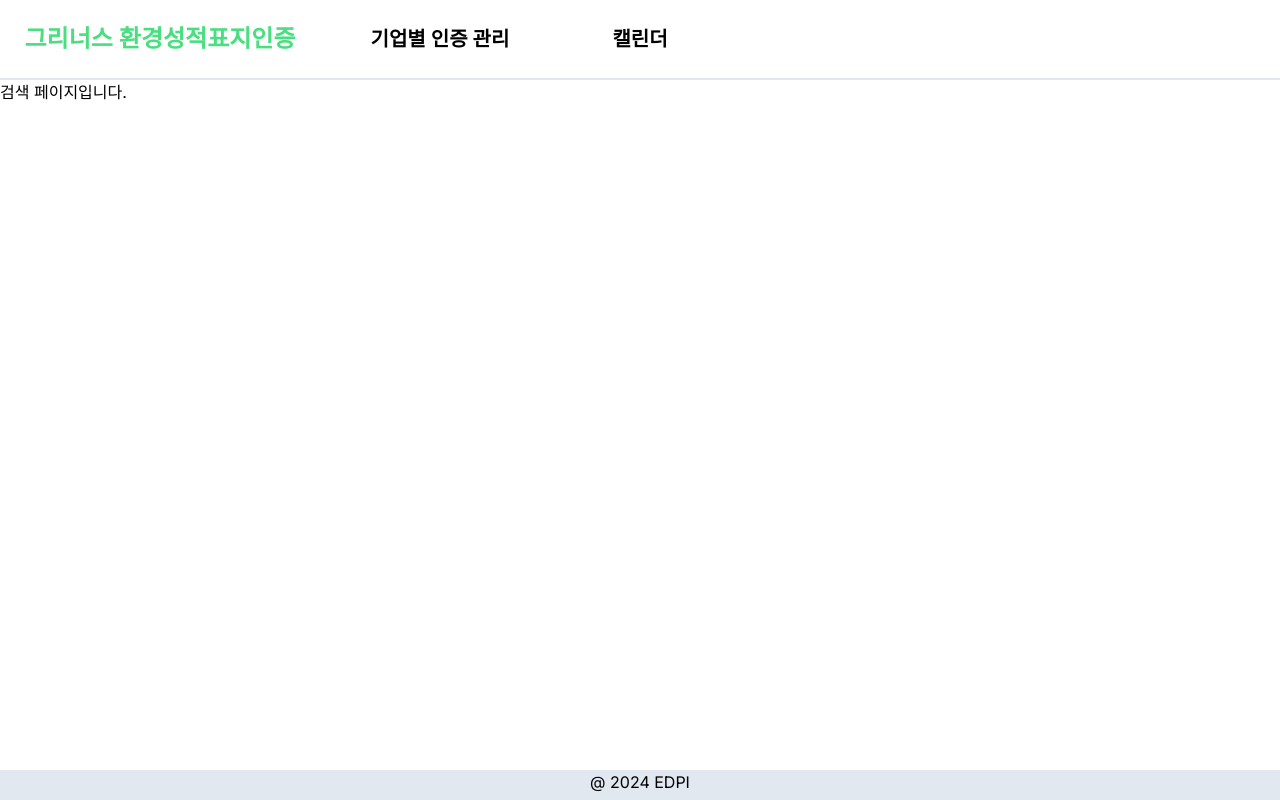
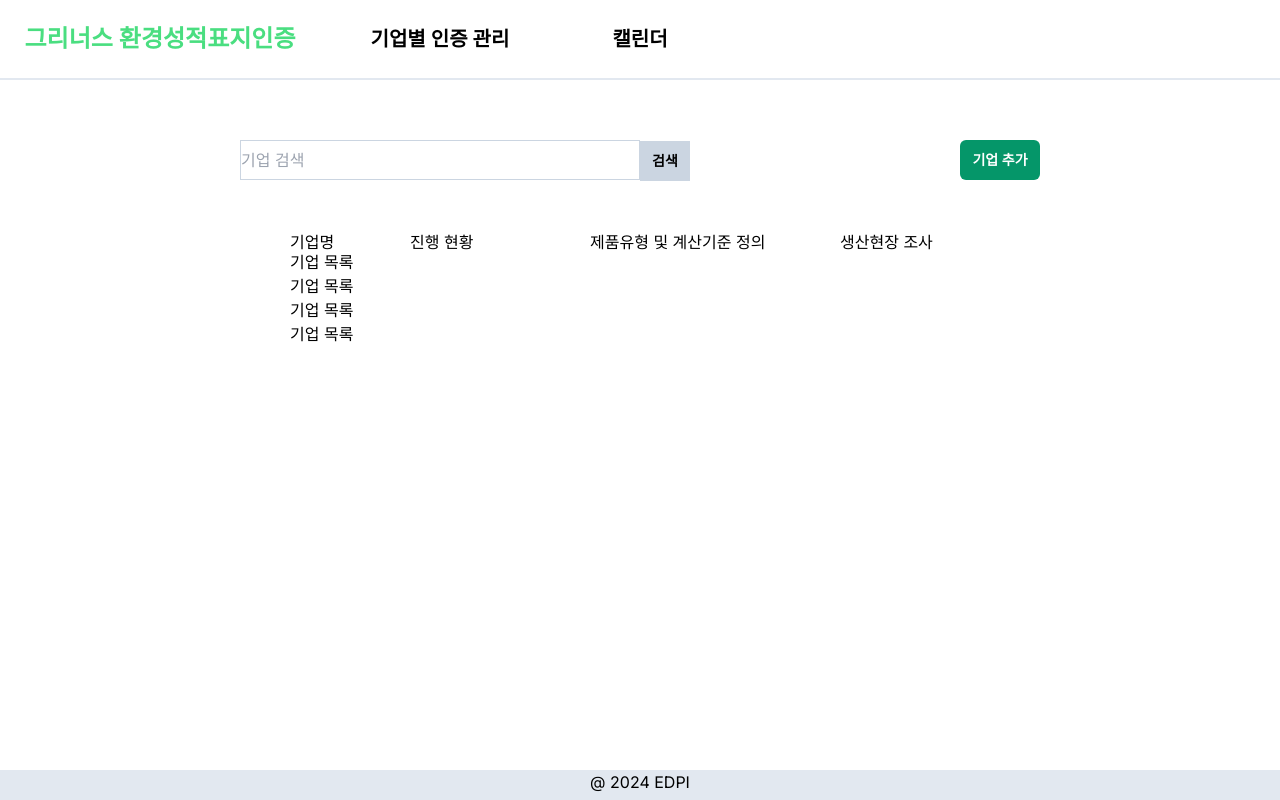
Before and after one commit to somn45/epdi, a Next.js app: page /search in a window 1280 px wide. Built offline with nearby package versions, Linux system fonts and the light colour scheme.

Commit message:
feature : 기업 목록 검색 1차 페이지 생성
- 기업 검색 입력 Form과 기업 추가 버튼 추가
- 기업 목록에 관한 헤더와 리스트 추가

```diff
--- /dev/null
+++ b/app/search/Company.tsx
@@ -0,0 +1,3 @@
+export default function Company() {
+    return <div>기업 목록</div>
+}
--- /dev/null
+++ b/app/search/CompanyList.tsx
@@ -0,0 +1,38 @@
+import Company from "./Company"
+
+const companies = [
+    {
+        name: '사성전자',
+        workProcess: '생산현장 조사',
+        defProductTypeAndCalCriteria: true,
+        researchProductionSite: true,
+    },
+    {
+        name: '사성전자',
+        workProcess: '생산현장 조사',
+        defProductTypeAndCalCriteria: true,
+        researchProductionSite: true,
+    },
+    {
+        name: '사성전자',
+        workProcess: '생산현장 조사',
+        defProductTypeAndCalCriteria: true,
+        researchProductionSite: true,
+    },
+    {
+        name: '사성전자',
+        workProcess: '생산현장 조사',
+        defProductTypeAndCalCriteria: true,
+        researchProductionSite: true,
+    },
+]
+
+export default function CompanyList() {
+    return <div>
+        <ul>
+            {companies.map(company => (
+                <Company />
+            ))}
+        </ul>
+    </div>
+}
--- /dev/null
+++ b/app/search/CompanyListHeader.tsx
@@ -0,0 +1,8 @@
+export default function ComapanyListHeader() {
+    return <li className="w-[700px] h-[20px] flex">
+        <h2 className="w-[120px]">기업명</h2>
+        <h5 className="w-[180px]">진행 현황</h5>
+        <p className="w-[250px]">제품유형 및 계산기준 정의</p>
+        <p className="w-[150px]">생산현장 조사</p>
+    </li>
+}
--- a/app/search/page.tsx
+++ b/app/search/page.tsx
@@ -1,3 +1,44 @@
+"use client"
+
+import React, { useState } from "react"
+import ComapanyListHeader from "./CompanyListHeader";
+import CompanyList from "./CompanyList";
+
 export default function Search() {
-    return <div className="wrapper">검색 페이지입니다.</div>
+    const [keyword, setKeyword] = useState('');
+
+    const handleSearchCompanies = (e: React.MouseEvent<HTMLInputElement>) => {
+        e.preventDefault();
+        console.log(keyword)
+    };
+
+
+    return <div className="wrapper flex flex-col items-center">
+        <div className="w-[800px] h-[100px] pt-[60px] flex flex-row justify-between">
+            <form className="w-[450px] h-[40px]">
+                <input
+                    type="text"
+                    value={keyword} onChange={e => setKeyword(e.target.value)}
+                    placeholder="기업 검색"
+                    className="w-[400px] h-[40px] border border-slate-300"
+                />
+                <input
+                    type="submit"
+                    value="검색"
+                    onClick={handleSearchCompanies}
+                    className="w-[50px] h-[40px] bg-slate-300 text-sm font-semibold"
+                />
+            </form>
+            <button
+            className="w-[80px] h-[40px] bg-emerald-600 rounded-md
+            outline-none text-sm text-white font-semibold
+            hover:bg-emerald-800 focus:bg-emerald-800">기업 추가</button>
+        </div>
+        <div className="mt-[50px]">
+            <ul>
+                <ComapanyListHeader />
+                <CompanyList />
+            </ul>
+        </div>
+    </div>
 }
--- /dev/null
+++ b/models/Company.ts
@@ -0,0 +1,31 @@
+import { Schema } from "mongoose";
+
+const companySchema = new Schema({
+    name: {
+        type: String,
+        required: [true, "기업 이름은 필수 요소입니다."],
+    },
+    image: String,
+    isAcquired: Boolean,
+    authExpiresIn: {type: Date},
+    workProcess: {
+        defProductTypeAndCalCriteria: {
+            isPass: {
+                type: String,
+                enum: ["TODO", "DOING", "DONE"],
+            },
+            isCheckedNewOrUpdate: Boolean,
+            isAnalyzedGuideTargetProduct: Boolean,
+            isSetSystemBorder: Boolean,
+        },
+        researchProductionSite: {
+            isPass: {
+                type: String,
+                enum: ["TODO", "DOING", "DONE"],
+            },
+            isFigureOutProductProductionProcess: Boolean,
+            isFigureOutRawMaterialPartners: Boolean,
+            isIdentifiedInputOutput: Boolean,
+        },
+    }
+})
```
